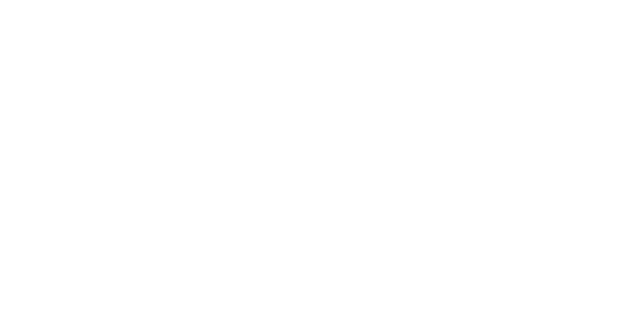
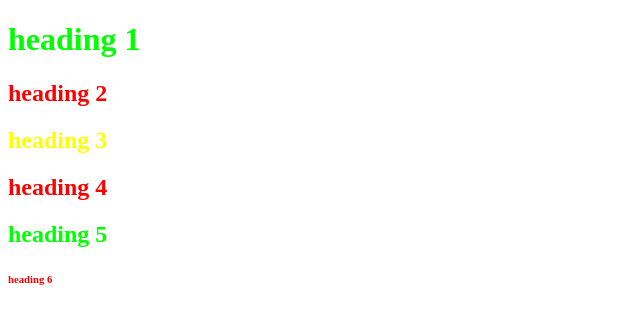
Before and after one commit to Lada201009/css_project-1, a plain HTML site: page index.html in a window 1280 px wide. Shown: the whole page, without its empty margins (0-640 px from the left). Drawn offline with Linux system fonts and the light colour scheme.

Commit message:
Add example cascade style

```diff
--- a/index.html
+++ b/index.html
@@ -1,10 +1,33 @@
 <!DOCTYPE html>
 <html lang="en">
-<head>
-  <meta charset="UTF-8">
-  <title>Document</title>
-</head>
-<body>
-
-</body>
+  <head>
+    <meta charset="UTF-8" />
+    <title>CSS</title>
+    <style>
+      /* 001 */
+      h1,h6,h2{
+        color: lime;
+      }
+      /* 100 */
+      #heading-accent{
+        color:darkviolet;
+      }
+      /* 010 */
+      .format{
+        color:red;
+      }
+    </style>
+  </head>
+  <body>
+    <h1>heading 1</h1>
+    <h2 class="format">heading 2</h2>
+    <h2
+      id="heading-accent"
+      class="format"
+      style="color:yellow;">
+    heading 3</h2>
+    <h2 class="format">heading 4</h2>
+    <h2>heading 5</h2>
+    <h6 class="format">heading 6</h6>
+  </body>
 </html>
```
